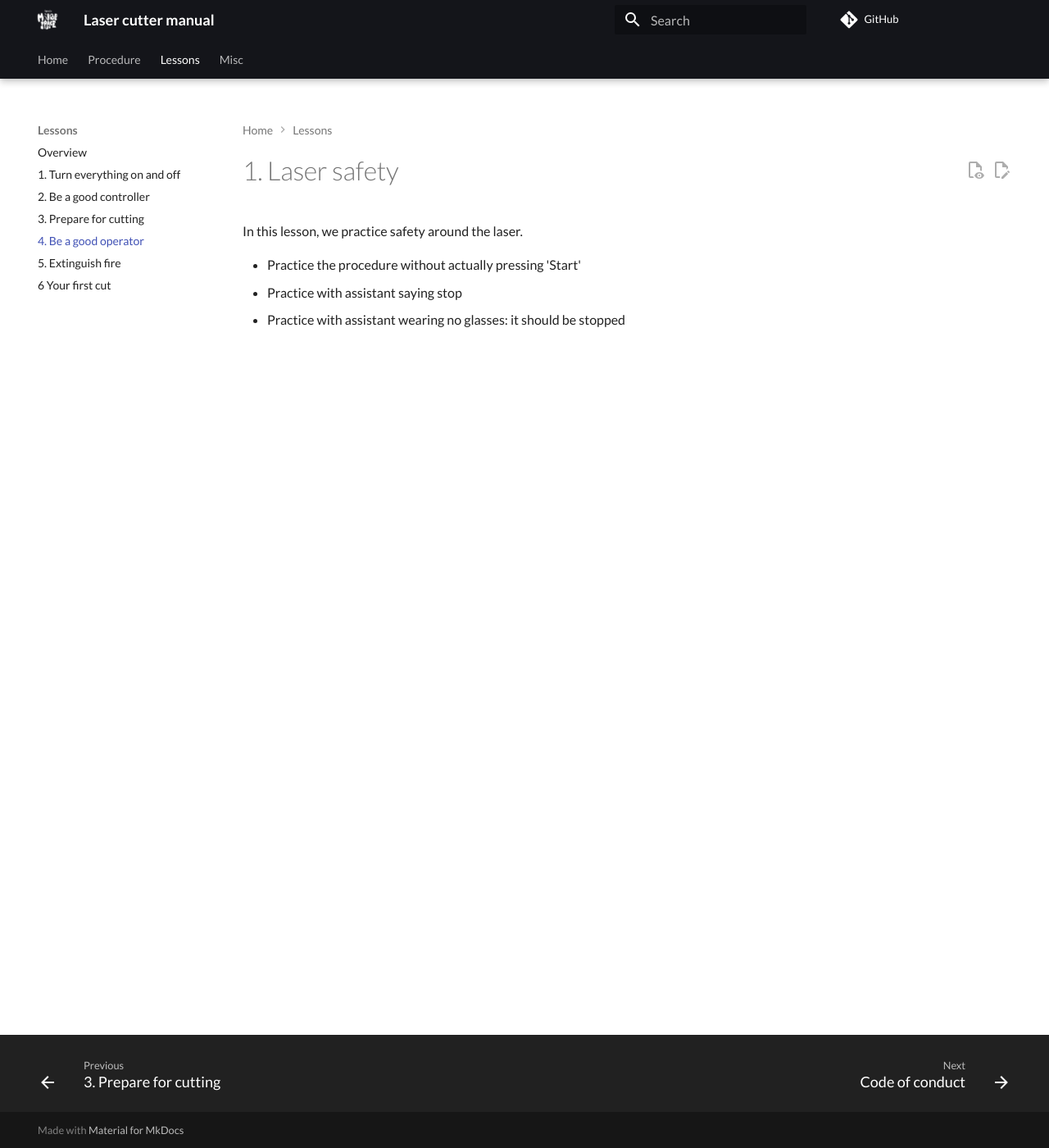
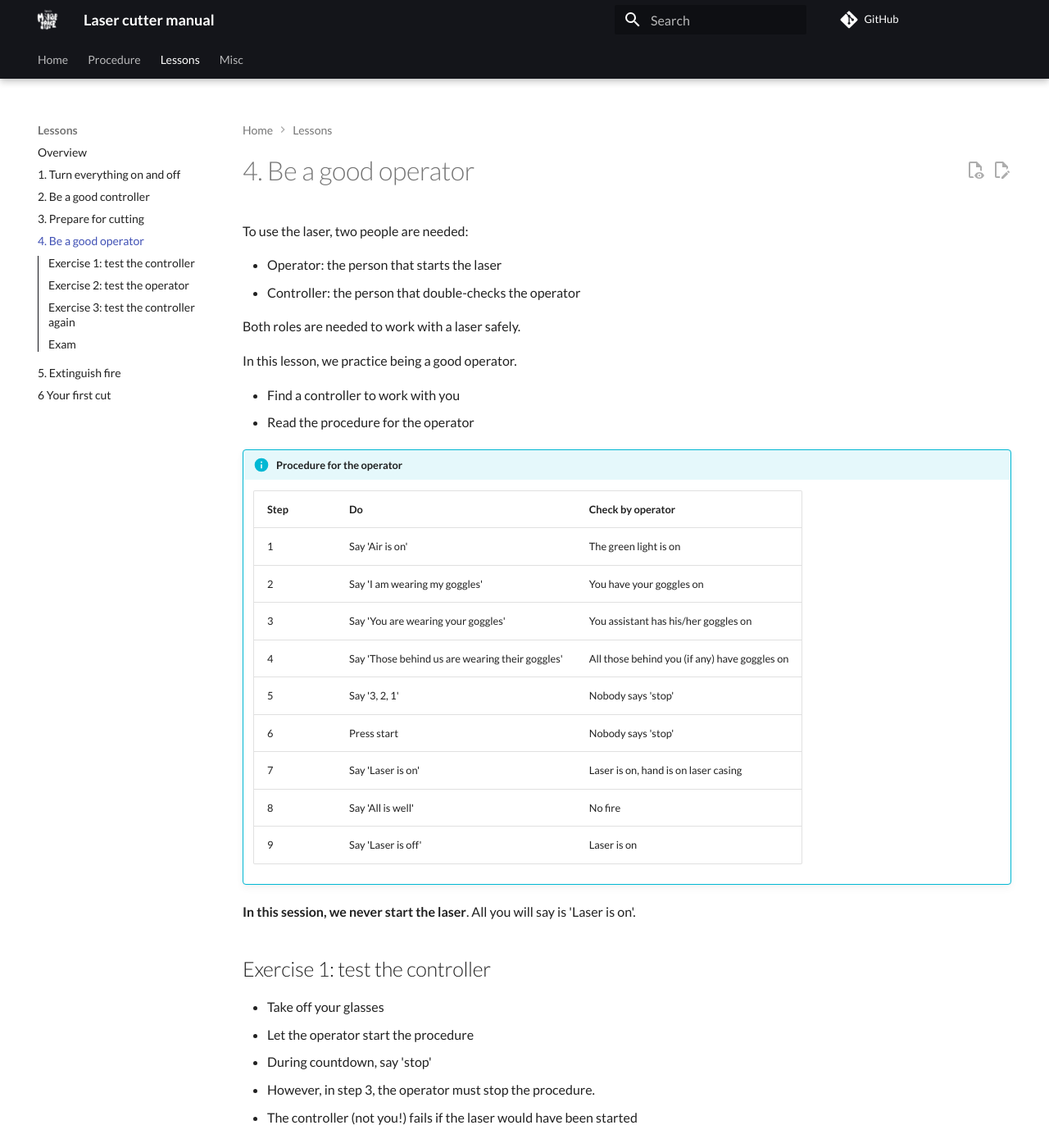
Before and after one commit to uppsala-makerspace/laser_cutter_guide, an MkDocs documentation site: the page built from docs/lessons/4_be_a_good_operator.md, in a window 1280 px wide and 1400 px high. Shown: the whole window at 82% size. Built offline with MkDocs 1.6.1 and Material for MkDocs 9.7.7, drawn with Linux system fonts in a browser that asks for light colours; comment, search, counter and statistics services are not loaded; some of the changed text lies outside the part shown.

Commit message:
Draft lesson 4

```diff
--- a/docs/lessons/4_be_a_good_operator.md
+++ b/docs/lessons/4_be_a_good_operator.md
@@ -6,10 +6,72 @@ tags:
   - laser
 ---
 
-# 1. Laser safety
+# 4. Be a good operator
 
-In this lesson, we practice safety around the laser.
+To use the laser, two people are needed:
 
-- Practice the procedure without actually pressing 'Start'
-- Practice with assistant saying stop
-- Practice with assistant wearing no glasses: it should be stopped
+- Operator: the person that starts the laser
+- Controller: the person that double-checks the operator
+
+Both roles are needed to work with a laser safely.
+
+In this lesson, we practice being a good operator.
+
+- Find a controller to work with you
+- Read the procedure for the operator
+
+!!! info "Procedure for the operator"
+
+    Step|Do                                             |Check by operator
+    ----|-----------------------------------------------|-----------------------------------------
+    1   |Say 'Air is on'                                |The green light is on
+    2   |Say 'I am wearing my goggles'                  |You have your goggles on
+    3   |Say 'You are wearing your goggles'             |You assistant has his/her goggles on
+    4   |Say 'Those behind us are wearing their goggles'|All those behind you (if any) have goggles on
+    5   |Say '3, 2, 1'                                  |Nobody says 'stop'
+    6   |Press start                                    |Nobody says 'stop'
+    7   |Say 'Laser is on'                              |Laser is on, hand is on laser casing
+    8   |Say 'All is well'                              |No fire
+    9   |Say 'Laser is off'                             |Laser is on
+
+**In this session, we never start the laser**.
+All you will say is 'Laser is on'.
+
+## Exercise 1: test the controller
+
+- Take off your glasses
+- Let the operator start the procedure
+- During countdown, say 'stop'
+- However, in step 3, the operator must stop the procedure.
+- The controller (not you!) fails if the laser would have been started
+
+## Exercise 2: test the operator
+
+- The controller takes off his/her glasses
+- Let the operator start the procedure
+- In step 3, stop the procedure
+- You pass if you stopped the procedure in step 3
+- The controller (not you!) fails if the laser would have been started
+
+## Exercise 3: test the controller again
+
+- Turn off the air flow
+- Start the procedure
+- During countdown, say 'stop'
+- However, in step 1, the operator must say 'stop' to stop the procedure
+- The operator (not you!) fails if the laser would have been started
+
+## Exam
+
+Do the following 5 times:
+
+- A certified operator tells the controller secretly to:
+    - Do the right thing
+    - Put off glasses
+- A certified operator tells the operator secretly to:
+    - Do the right thing
+    - Put off glasses
+    - Turn off the air flow
+- Do the procedure
+- If the laser is turned on when it should not,
+  the exam is failed
```
